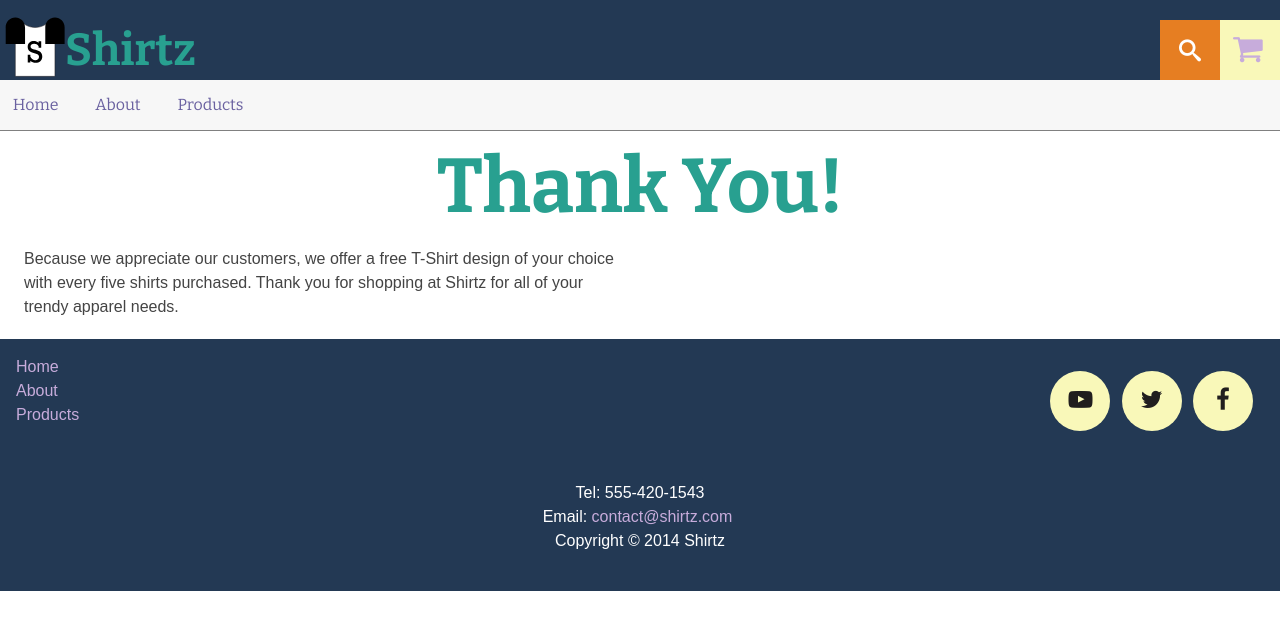
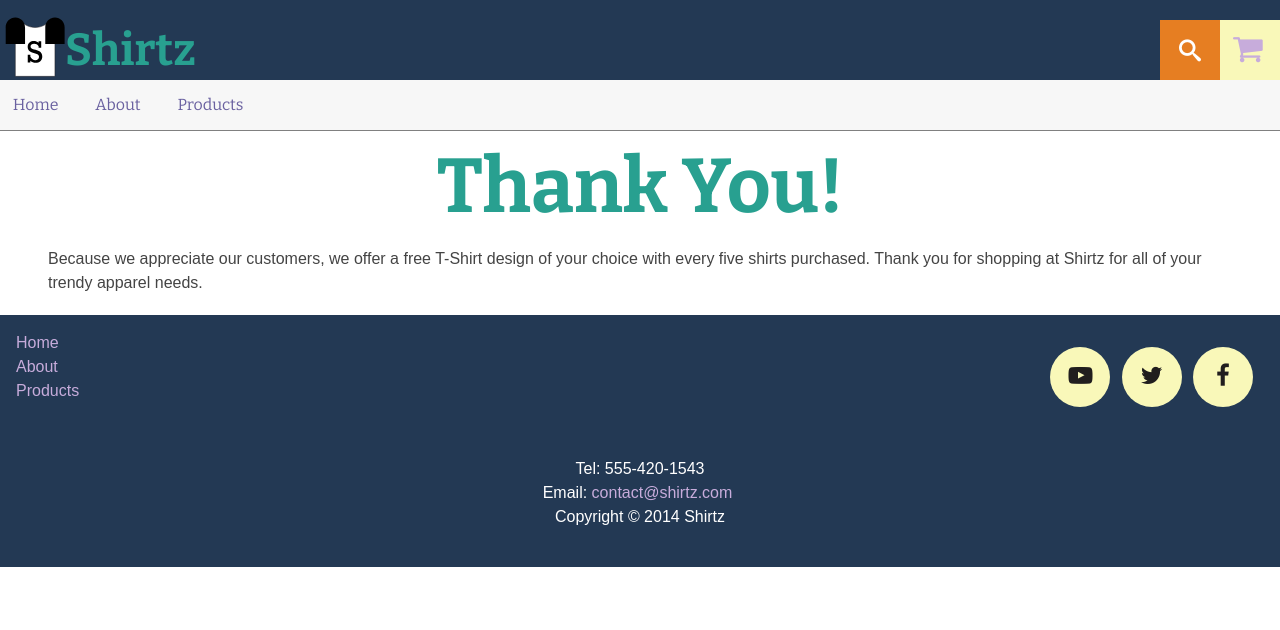
Before and after one commit to mart0855/ecommerce-website, a Jekyll site: the page built from thank-you.html, in a window 1280 px wide. Shown: the top 630 px of the page. Built offline with Jekyll 4.4.1, drawn with Linux system fonts in a browser that asks for light colours; nearby versions of some CDN libraries; Markdown is read by kramdown in place of the engine named in the settings.

Commit message:
Double gutter <p> on thank-you.html

```diff
--- a/thank-you.html
+++ b/thank-you.html
@@ -7,7 +7,7 @@
 	<div class="gutter unit unit-s-1 unit-m-1 unit-l-1">
 		<h1 class="yotta center">Thank You!</h1>
 	</div>
-	<div class="gutter unit unit-s-1 unit-m-1 unit-l-1-2">
+	<div class="gutter-2 unit unit-s-1 unit-m-1 unit-l-1">
 		<p>Because we appreciate our customers, we offer a free T-Shirt design of your choice with every five shirts purchased. Thank you for shopping at Shirtz for all of your trendy apparel needs.</p>
 	</div>
 </div>
```
